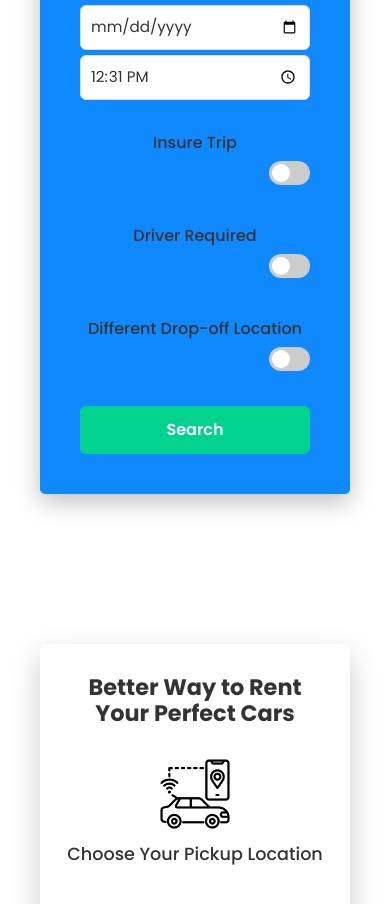
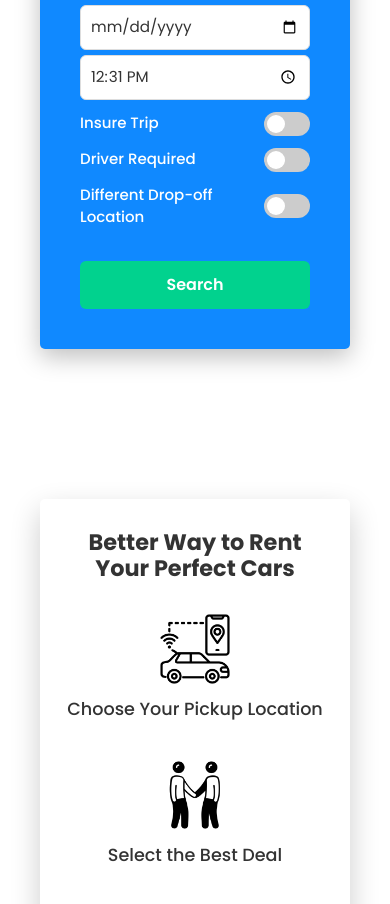
Before and after one commit to Chetanya2001/car-rent-app-frontend, a React (Vite) app: page / in a window 390 px wide. Shown: the part 1109-2013 px from the top of the page. Built offline with nearby package versions, Linux system fonts and the light colour scheme; grey boxes are pictures that could not be loaded.

Commit message:
final design

```diff
--- a/index.html
+++ b/index.html
@@ -8,7 +8,7 @@
       href="https://fonts.googleapis.com/css2?family=Poppins:wght@400;500;600;700&display=swap"
       rel="stylesheet"
     />
-    <title>Vite + React + TS</title>
+    <title>Zip Drive</title>
   </head>
   <body>
     <div id="root"></div>
--- a/src/pages/Home/Home.css
+++ b/src/pages/Home/Home.css
@@ -974,6 +974,7 @@ input:checked + .slider:before {
     font-weight: 700 !important;
   }
 
+  /* Input styling */
   .booking-box input[type="text"],
   .booking-box input[type="date"],
   .booking-box input[type="time"] {
@@ -987,13 +988,75 @@ input:checked + .slider:before {
     font-size: 0.95rem !important;
   }
 
-  .toggles {
-    margin-top: 15px !important;
+  /* Toggle Row */
+  .booking-box .toggle-wrapper {
     display: flex !important;
-    flex-direction: column !important;
-    gap: 8px !important;
+    align-items: center !important;
+    justify-content: space-between !important;
+    margin: 12px 0 !important;
+    width: 100% !important;
   }
 
+  .booking-box .switch-label {
+    font-size: 15px !important;
+    font-weight: 500 !important;
+    color: #fff !important;
+    margin: 0 !important;
+  }
+
+  .booking-box .switch {
+    margin-left: auto !important; /* force to right */
+    flex-shrink: 0 !important; /* stop resizing */
+  }
+
+  /* Switch */
+  .booking-box .switch {
+    position: relative !important;
+    width: 46px !important;
+    height: 24px !important;
+    flex-shrink: 0 !important; /* prevents resizing */
+  }
+
+  /* Hide native checkbox */
+  .booking-box .switch input {
+    opacity: 0;
+    width: 0;
+    height: 0;
+  }
+
+  /* Slider track */
+  .booking-box .slider {
+    position: absolute;
+    inset: 0;
+    background-color: #ccc;
+    border-radius: 34px;
+    transition: 0.3s;
+    cursor: pointer;
+  }
+
+  /* Knob */
+  .booking-box .slider:before {
+    content: "";
+    position: absolute;
+    height: 18px;
+    width: 18px;
+    left: 3px;
+    bottom: 3px;
+    background-color: #fff;
+    border-radius: 50%;
+    transition: 0.3s;
+  }
+
+  /* Checked State */
+  .booking-box .switch input:checked + .slider {
+    background-color: #01d28e; /* matches search btn */
+  }
+
+  .booking-box .switch input:checked + .slider:before {
+    transform: translateX(22px);
+  }
+
+  /* Button */
   .search-btn {
     margin-top: 20px !important;
     background: #01d28e !important;
--- a/src/pages/Home/Home.tsx
+++ b/src/pages/Home/Home.tsx
@@ -373,9 +373,8 @@ export default function Home() {
             </div>
           </div>
 
-          <div className="toggles">
-            <label className="switch-label">
-              Insure Trip
+          <div className="toggle-wrapper">
+            <span className="switch-label">Insure Trip</span>
             <label className="switch">
               <input
                 type="checkbox"
@@ -384,9 +383,10 @@ export default function Home() {
               />
               <span className="slider round"></span>
             </label>
-            </label>
-            <label className="switch-label">
-              Driver Required
+          </div>
+
+          <div className="toggle-wrapper">
+            <span className="switch-label">Driver Required</span>
             <label className="switch">
               <input
                 type="checkbox"
@@ -395,9 +395,10 @@ export default function Home() {
               />
               <span className="slider round"></span>
             </label>
-            </label>
-            <label className="switch-label">
-              Different Drop-off Location
+          </div>
+
+          <div className="toggle-wrapper">
+            <span className="switch-label">Different Drop-off Location</span>
             <label className="switch">
               <input
                 type="checkbox"
@@ -405,7 +406,6 @@ export default function Home() {
                 onChange={() => setDifferentDrop(!differentDrop)}
               />
               <span className="slider round"></span>
-              </label>
             </label>
           </div>
 
--- a/src/pages/searchedCars/searchedCars.css
+++ b/src/pages/searchedCars/searchedCars.css
@@ -1,38 +1,39 @@
 /* page wrapper */
-.searched-cars-page {
+.searched-cars-container {
   padding: 2rem;
   background-color: #f5f5f5;
   min-height: 100vh;
 }
 
 /* no cars message */
-.no-cars {
+.searched-no-cars {
   text-align: center;
   font-size: 1.5rem;
   margin-top: 3rem;
   color: #555;
 }
+
 /* Search Button */
-.search-btn {
+.searched-search-btn {
   background: #01d28e;
   color: #fff;
-  padding: 8px 16px; /* smaller padding for less width */
+  padding: 8px 16px;
   border: none;
   border-radius: 8px;
   cursor: pointer;
   font-weight: 600;
-  margin: 15px auto 0; /* top margin + center horizontally */
-  display: block; /* needed for margin auto to work */
-  width: fit-content; /* button width fits content */
+  margin: 15px auto 0;
+  display: block;
+  width: fit-content;
   transition: background 0.3s;
 }
 
-.search-btn:hover {
+.searched-search-btn:hover {
   background: #019c6b;
 }
 
 /* filters panel */
-.filters-panel {
+.searched-filters-panel {
   display: flex;
   flex-wrap: wrap;
   gap: 1rem;
@@ -47,7 +48,7 @@
   user-select: none;
 }
 
-.filters-panel label {
+.searched-filters-panel label {
   display: flex;
   flex-direction: column;
   font-size: 1.1rem;
@@ -58,13 +59,13 @@
   cursor: default;
 }
 
-.filters-panel label:hover {
+.searched-filters-panel label:hover {
   color: #2a9d8f;
 }
 
-.filters-panel input[type="text"],
-.filters-panel input[type="date"],
-.filters-panel input[type="time"] {
+.searched-filters-panel input[type="text"],
+.searched-filters-panel input[type="date"],
+.searched-filters-panel input[type="time"] {
   margin-top: 0.4rem;
   padding: 0.5rem 0.7rem;
   font-size: 1rem;
@@ -76,15 +77,15 @@
   cursor: text;
 }
 
-.filters-panel input[type="text"]:focus,
-.filters-panel input[type="date"]:focus,
-.filters-panel input[type="time"]:focus {
+.searched-filters-panel input[type="text"]:focus,
+.searched-filters-panel input[type="date"]:focus,
+.searched-filters-panel input[type="time"]:focus {
   border-color: #01d28e;
   box-shadow: 0 0 6px #01d28e;
   outline: none;
 }
 
-.filters-panel input[type="checkbox"] {
+.searched-filters-panel input[type="checkbox"] {
   width: 20px;
   height: 20px;
   margin-top: 0.3rem;
@@ -92,19 +93,8 @@
   cursor: pointer;
 }
 
-/* Toggle Switch Container Label */
-.switch-label {
-  display: flex;
-  flex-direction: column;
-  font-size: 1rem;
-  min-width: 170px;
-  margin-top: 0.7rem;
-  color: #333;
-  cursor: default;
-}
-
-/* The switch - container for the toggle */
-.switch {
+/* Toggle Switch */
+.searched-switch {
   position: relative;
   display: inline-block;
   width: 41px;
@@ -112,15 +102,13 @@
   margin-top: 6px;
 }
 
-/* Hide default checkbox */
-.switch input {
+.searched-switch input {
   opacity: 0;
   width: 0;
   height: 0;
 }
 
-/* The slider/track */
-.slider {
+.searched-slider {
   position: absolute;
   cursor: pointer;
   top: 0;
@@ -132,8 +120,7 @@
   transition: background-color 0.3s ease;
 }
 
-/* The circle */
-.slider:before {
+.searched-slider:before {
   position: absolute;
   content: "";
   height: 18px;
@@ -145,36 +132,35 @@
   transition: transform 0.3s ease;
 }
 
-/* Checked state slider and circle position */
-.switch input:checked + .slider {
+.searched-switch input:checked + .searched-slider {
   background-color: #01d28e;
 }
 
-.switch input:checked + .slider:before {
+.searched-switch input:checked + .searched-slider:before {
   transform: translateX(17px);
 }
 
 /* Responsive adjustments */
 @media (max-width: 700px) {
-  .filters-panel {
+  .searched-filters-panel {
     padding: 1rem;
     gap: 1rem;
   }
-  .filters-panel label,
-  .switch-label {
+  .searched-filters-panel label,
+  .searched-switch-label {
     min-width: 100%;
   }
 }
 
 @media (max-width: 600px) {
-  .switch-label {
+  .searched-switch-label {
     min-width: 100%;
     margin-top: 1rem;
   }
 }
 
 /* search results banner */
-.search-results-banner {
+.searched-results-banner {
   width: 100%;
   background: #b3b3b3;
   position: relative;
@@ -186,7 +172,7 @@
   overflow: hidden;
 }
 
-.search-results-banner:before {
+.searched-results-banner:before {
   content: "";
   position: absolute;
   left: 0;
@@ -200,7 +186,7 @@
   z-index: 1;
 }
 
-.banner-content {
+.searched-banner-content {
   position: relative;
   z-index: 2;
   width: 100%;
@@ -209,7 +195,7 @@
   color: #fff;
 }
 
-.banner-content h2 {
+.searched-banner-content h2 {
   font-size: 2.2rem;
   font-weight: 700;
   margin-bottom: 0.6rem;
@@ -217,7 +203,7 @@
   color: #fff;
 }
 
-.banner-content p {
+.searched-banner-content p {
   font-size: 1.16rem;
   font-weight: 400;
   line-height: 1.4;
@@ -225,24 +211,24 @@
 }
 
 @media (max-width: 700px) {
-  .search-results-banner {
+  .searched-results-banner {
     min-height: 85px;
     padding: 0.75rem 0.5rem;
   }
-  .banner-content h2 {
+  .searched-banner-content h2 {
     font-size: 1.18rem;
   }
-  .banner-content p {
+  .searched-banner-content p {
     font-size: 0.92rem;
   }
-  .search-results-banner:before {
+  .searched-results-banner:before {
     min-width: 90px;
     width: 47vw;
   }
 }
 
 /* car list grid */
-.car-list {
+.searched-car-list {
   display: grid;
   grid-template-columns: repeat(auto-fill, minmax(300px, 1fr));
   gap: 2rem;
@@ -250,7 +236,7 @@
 }
 
 /* individual car card */
-.car-card {
+.searched-car-card {
   width: 100%;
   max-width: 320px;
   background-color: #fff;
@@ -260,19 +246,19 @@
   transition: transform 0.2s ease, box-shadow 0.2s ease;
 }
 
-.car-card:hover {
+.searched-car-card:hover {
   transform: translateY(-5px);
   box-shadow: 0 10px 25px rgba(0, 0, 0, 0.15);
 }
 
 /* image wrapper */
-.car-image-wrapper {
+.searched-car-image-wrapper {
   width: 100%;
   height: 200px;
   overflow: hidden;
 }
 
-.car-image {
+.searched-car-image {
   width: 100%;
   height: 100%;
   object-fit: cover;
@@ -280,7 +266,7 @@
 }
 
 /* placeholder for missing images */
-.car-placeholder {
+.searched-car-placeholder {
   width: 100%;
   height: 200px;
   background-color: #ddd;
@@ -293,28 +279,28 @@
 }
 
 /* car info */
-.car-info {
+.searched-car-info {
   padding: 1rem;
 }
 
-.car-info h3 {
+.searched-car-info h3 {
   margin: 0 0 0.5rem;
   font-size: 1.2rem;
 }
 
-.car-info p {
+.searched-car-info p {
   margin: 0.2rem 0;
   color: #555;
 }
 
-.car-price {
+.searched-car-price {
   font-weight: bold;
   color: #2a9d8f;
   font-size: 1.1rem;
 }
 
 /* action buttons container */
-.car-actions {
+.searched-car-actions {
   display: flex;
   justify-content: space-between;
   gap: 0.75rem;
@@ -322,7 +308,7 @@
 }
 
 /* buttons base */
-.car-actions button {
+.searched-car-actions button {
   flex: 1;
   padding: 0.6rem;
   border: none;
@@ -334,23 +320,23 @@
 }
 
 /* book button */
-.btn-book {
+.searched-btn-book {
   background-color: #007bff;
   color: #fff;
 }
 
-.btn-book:hover {
+.searched-btn-book:hover {
   background-color: #0056b3;
   transform: scale(1.03);
 }
 
 /* details button */
-.btn-details {
+.searched-btn-details {
   background-color: #01d28e;
   color: #fff;
 }
 
-.btn-details:hover {
-  background-color: #01d28e;
+.searched-btn-details:hover {
+  background-color: #019c6b;
   transform: scale(1.03);
 }
```
Also changed, not shown: src/pages/searchedCars/searchedCars.tsx (+29 -28 lines). Lines whose indentation alone changed are shown as unchanged.
